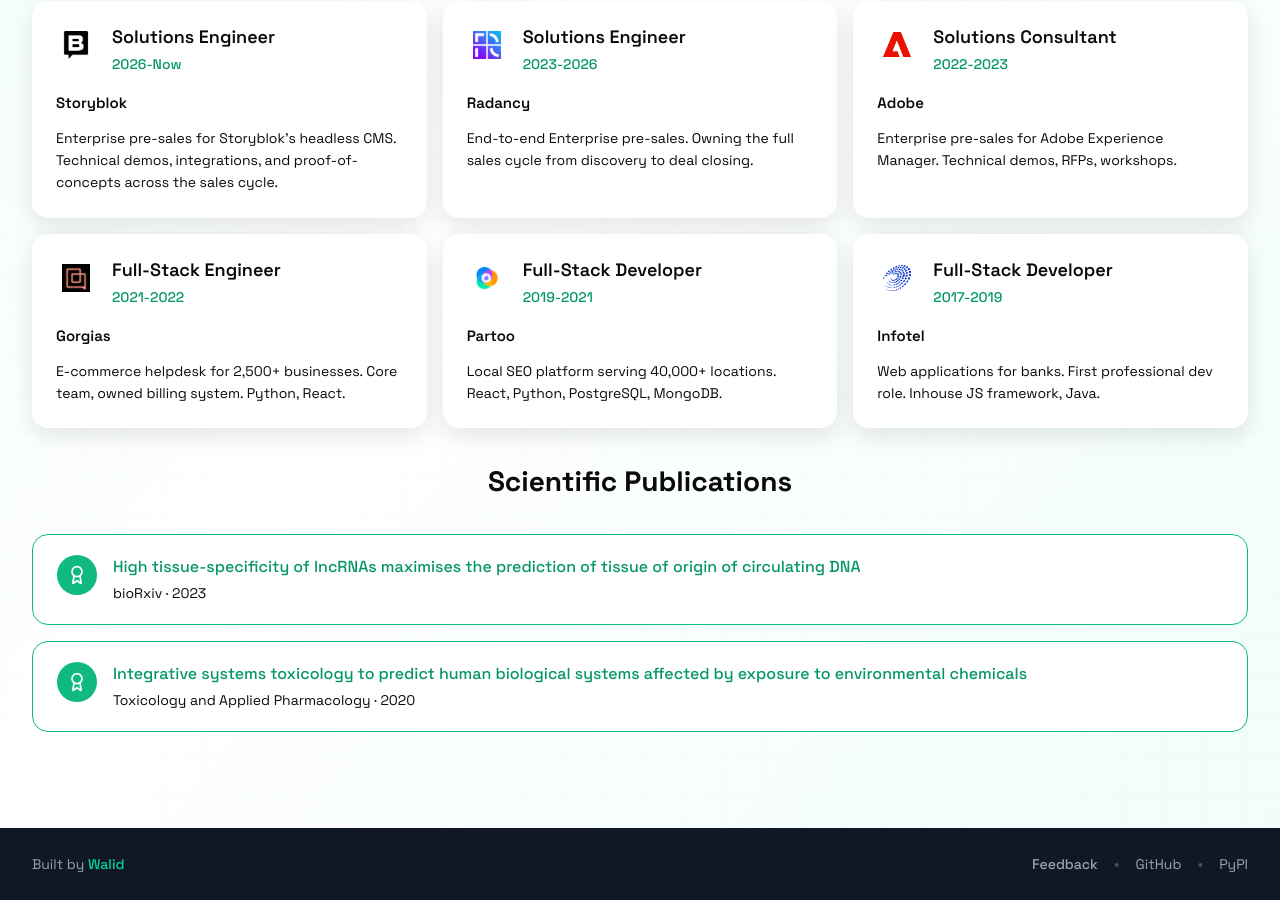
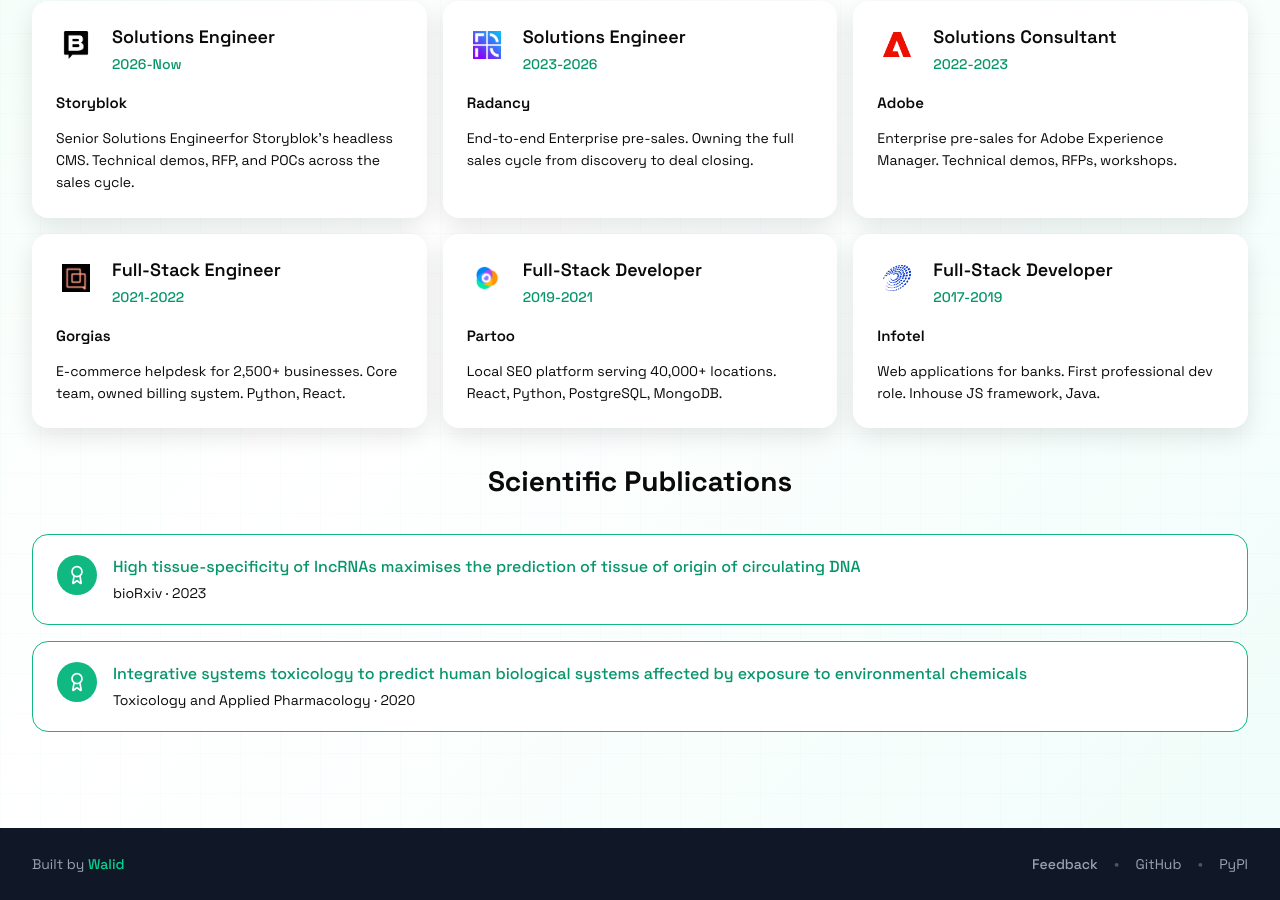
Before and after one commit to ewalid/rosetta, a React (Vite) app in the folder frontend/: page /about in a window 1280 px wide. Shown: the part 1600-2500 px from the top of the page. Built offline with nearby package versions, Linux system fonts and the light colour scheme; no server answers.

Commit message:
fix storyblok description

```diff
--- a/frontend/src/components/features/about/Timeline.tsx
+++ b/frontend/src/components/features/about/Timeline.tsx
@@ -6,7 +6,7 @@
     year: '2026-Now',
     title: 'Solutions Engineer',
     company: 'Storyblok',
-    description: 'Enterprise pre-sales for Storyblok’s headless CMS. Technical demos, integrations, and proof-of-concepts across the sales cycle.',
+    description: 'Senior Solutions Engineerfor Storyblok’s headless CMS. Technical demos, RFP, and POCs across the sales cycle.',
     image: '/storyblok.png',
   },
   {
```
